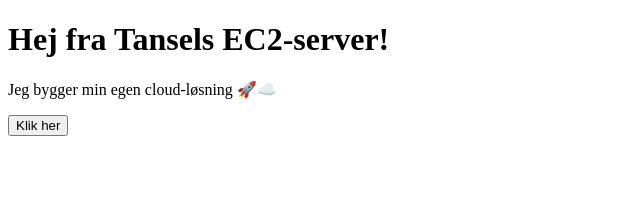
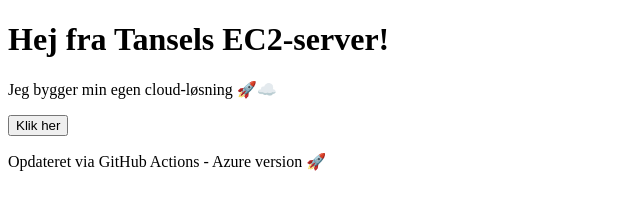
Before and after one commit to TG4K/portfolio-site, a plain HTML site: page index.html in a window 1280 px wide. Shown: the whole page, without its empty margins (0-640 px from the left). Drawn offline with Linux system fonts and the light colour scheme.

Commit message:
Test Azure automatic deploy

```diff
--- a/index.html
+++ b/index.html
@@ -7,3 +7,4 @@
 <button onclick="alert('Hej fra EC2!')">Klik her</button>
 </body>
 </html>
+<p>Opdateret via GitHub Actions - Azure version 🚀</p>
```
